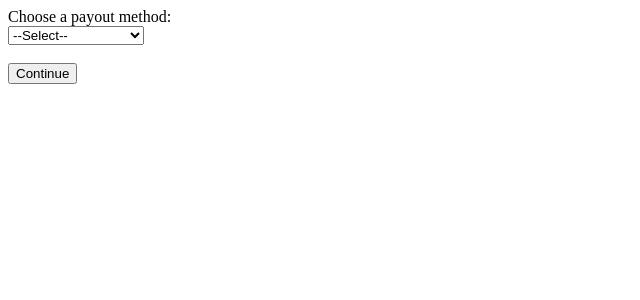
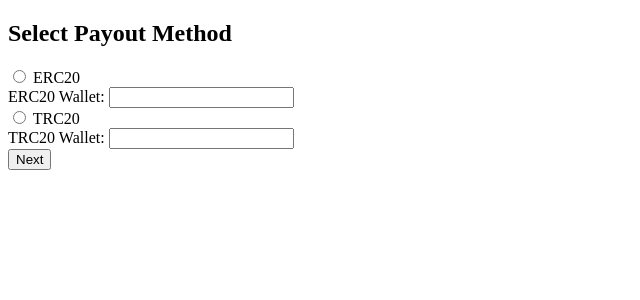
Before and after one commit to Lloydsgit/morgan, a Flask app: page /payout in a window 1280 px wide. Shown: the top 300 px of the page, without its empty margins (0-640 px from the left). Run offline with Flask 3, Linux system fonts and the light colour scheme; the visitor is signed in with stand-in values (Sample User, id 1).

Commit message:
Update payout.html

```diff
--- a/templates/payout.html
+++ b/templates/payout.html
@@ -1,45 +1,19 @@
-<form method="POST" action="{{ url_for('payout') }}" class="form-wrap">
-    <label for="method">Choose a payout method:</label><br>
-    <select name="method" id="method" required onchange="updateWalletDisplay()">
-        <option value="">--Select--</option>
-        <option value="ERC20" {% if session.payout_type == 'ERC20' %}selected{% endif %}>ERC20 (Ethereum)</option>
-        <option value="TRC20" {% if session.payout_type == 'TRC20' %}selected{% endif %}>TRC20 (Tron)</option>
-    </select><br><br>
-
-    <div id="erc20-wallet-info" style="display: none;">
-        <label>Default ERC20 Wallet:</label><br>
-        <p class="wallet-display">{{ default_erc20_wallet }}</p>
-    </div>
-
-    <div id="trc20-wallet-info" style="display: none;">
-        <label>Default TRC20 Wallet:</label><br>
-        <p class="wallet-display">{{ default_trc20_wallet }}</p>
-    </div>
-
-    <!-- SINGLE HIDDEN INPUT to hold selected wallet -->
-    <input type="hidden" name="wallet" id="wallet">
-
-    <button type="submit">Continue</button>
-</form>
-
-<script>
-function updateWalletDisplay() {
-    const method = document.getElementById('method').value;
-    const walletInput = document.getElementById('wallet');
-
-    document.getElementById('erc20-wallet-info').style.display = 'none';
-    document.getElementById('trc20-wallet-info').style.display = 'none';
-
-    if (method === 'ERC20') {
-        document.getElementById('erc20-wallet-info').style.display = 'block';
-        walletInput.value = "{{ default_erc20_wallet }}";
-    } else if (method === 'TRC20') {
-        document.getElementById('trc20-wallet-info').style.display = 'block';
-        walletInput.value = "{{ default_trc20_wallet }}";
-    } else {
-        walletInput.value = '';
-    }
-}
-
-document.addEventListener('DOMContentLoaded', updateWalletDisplay);
-</script>
+<!DOCTYPE html>
+<html>
+<head><title>Payout Method</title></head>
+<body>
+  <h2>Select Payout Method</h2>
+  {% with messages = get_flashed_messages() %}
+    {% if messages %}
+      <ul>{% for msg in messages %}<li>{{ msg }}</li>{% endfor %}</ul>
+    {% endif %}
+  {% endwith %}
+  <form method="post">
+    <label><input type="radio" name="method" value="ERC20" required> ERC20</label><br>
+    ERC20 Wallet: <input type="text" name="erc20_wallet"><br>
+    <label><input type="radio" name="method" value="TRC20"> TRC20</label><br>
+    TRC20 Wallet: <input type="text" name="trc20_wallet"><br>
+    <button type="submit">Next</button>
+  </form>
+</body>
+</html>
```
